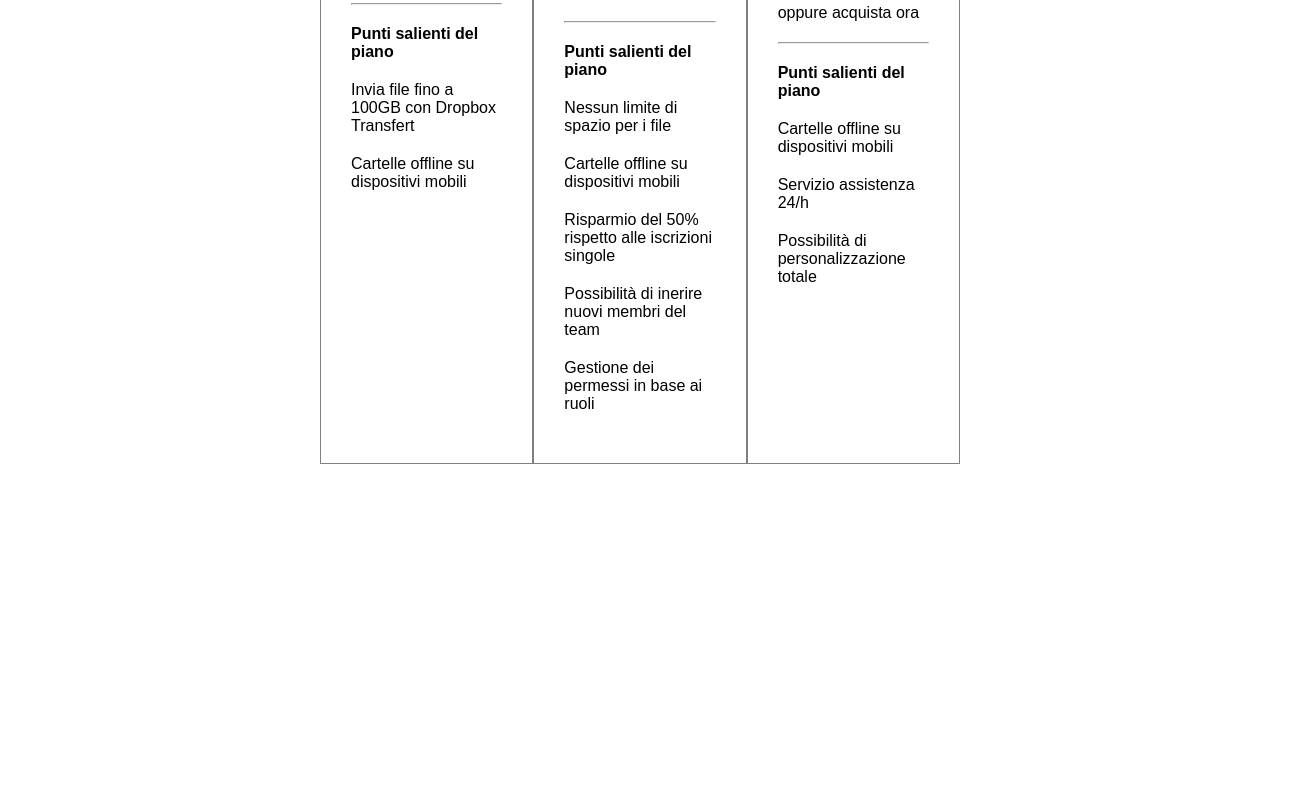
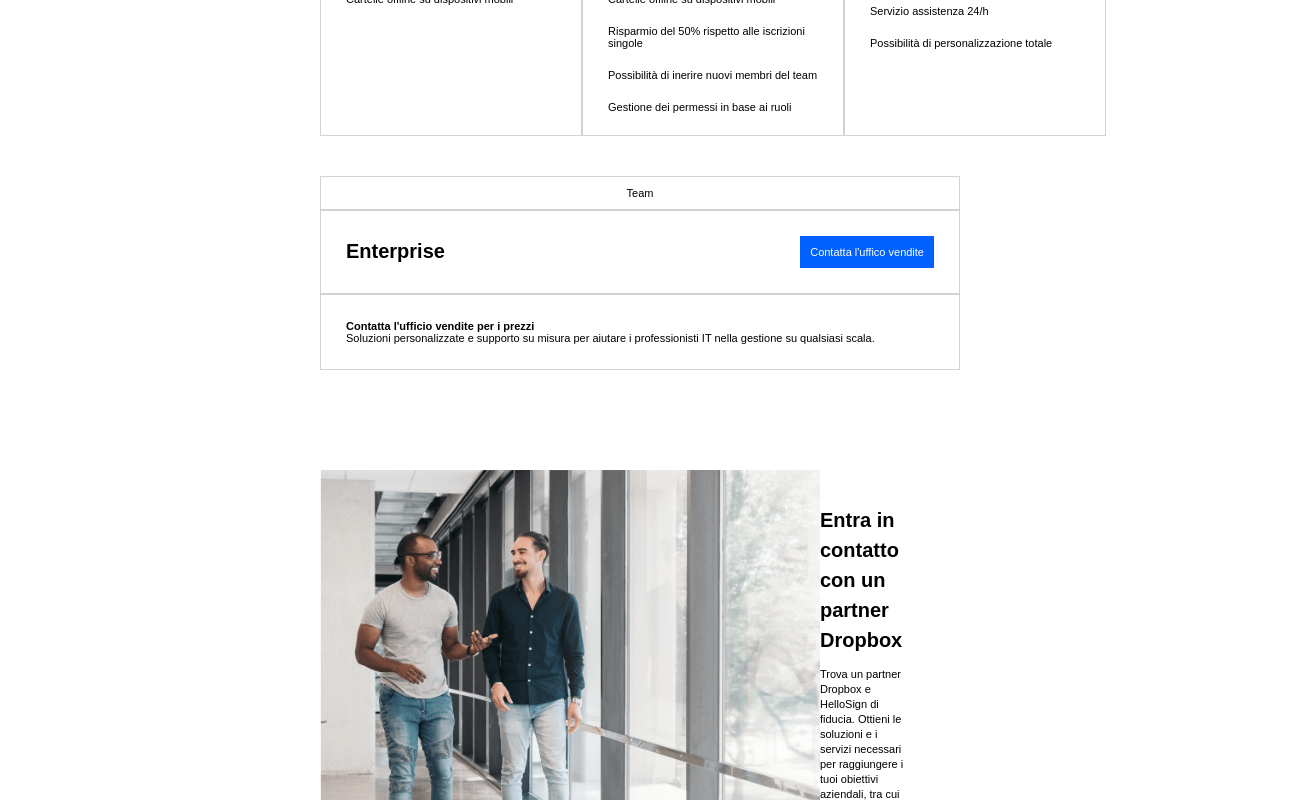
Before and after one commit to adricosmicfox/htmlcss-dropbox, a plain HTML site: page index.html in a window 1280 px wide. Shown: the part 1360-2160 px from the top of the page, 1310 px wide, since content can reach past the window. Before the commit the page ends 1824 px from the top, so only its background shows below. Drawn offline with Linux system fonts and the light colour scheme.

Commit message:
adjustments to the middle part, added section with first benefit

```diff
--- a/css/style.css
+++ b/css/style.css
@@ -90,9 +90,15 @@ h1 {
     margin-top: 100px;
 }
 
+
+/* main section with plans */
+
+#planboxes :not(h3) {
+    font-size: 11px;
+}
+
 .radio {
     margin-top: 40px;
-
 }
 
 label {
@@ -101,10 +107,10 @@ label {
 }
 
 .planbox {
-    width: 200px;
-    border: solid gray 1px;
-    padding: 30px;
-    margin-top: 40px;
+    width: 210px;
+    height: 520px;
+    border: solid lightgray 1px;
+    padding: 25px;
 }
 
 .planbox>* {
@@ -112,10 +118,79 @@ label {
 }
 
 .forwho {
-    border: solid gray 1px;
+    border: solid lightgray 1px;
+    text-align: center;
+    padding: 10px;
+    margin-top: 40px;
 }
 
 #planchoice {
     display: flex;
     justify-content: space-between;
 }
+
+.hrcards {
+    background-color: lightgray;
+    height: 1px;
+    border: none;
+    width: 40px;
+}
+
+h2 {
+    font-size: 33px;
+}
+
+h3 {
+    font-size: 20px;
+    line-height: 30px;
+}
+
+/* enterprise box */
+
+#enterprisebox {
+    border: solid lightgray 1px;
+    padding: 25px;
+    display: flex;
+    justify-content: space-between;
+}
+
+.prova {
+    display: flex;
+    flex-direction: column;
+}
+
+#enterpriseboxbottom {
+    border: solid lightgray 1px;
+    padding: 25px;
+    display: flex;
+    flex-direction: column;
+    justify-content: space-between;
+}
+
+#twoguys {
+    width: 500px;
+}
+
+#section-right-text {
+    padding-top: 100px;
+    padding-bottom: 100px;
+    display: flex;
+    justify-content: space-between;
+}
+
+#container-partner {
+    padding-right: 70px;
+    margin-top: 35px;
+    height: 150px;
+    width: 250px;
+}
+
+#p-partner {
+    line-height: 15px;
+    margin-top: 12px;
+}
+
+
+/* section with dropbox benefits */
+
+.benefitcard {}
--- a/index.html
+++ b/index.html
@@ -76,10 +76,13 @@
             <label for="Fatturazione annuale"> Fatturazione annuale</label>
         </section>
 
-        <section>
+        <section id="planboxes">
             <div id="planchoice">
+
+                <!-- Professional plan -->
+                <div>
+                    <p class="forwho">Singolo</p>
                     <div class="planbox">
-                    <p class="forwho">Singolo</p>
                         <h3>Professional</h3>
                         <h4>€ 12.00</h4>
                         <p>/mese</p>
@@ -88,16 +91,18 @@
                         <p>Funzioni di produttività premium e condivisione file semplice e sicura</p>
                         <button>Prova gratis per 30 giorni</button>
                         <p>oppure acquista ora</p>
-                    <hr>
+                        <hr class="hrcards">
                         <h4>Punti salienti del piano</h4>
                         <p>Invia file fino a 100GB con Dropbox Transfert</p>
                         <p>Cartelle offline su dispositivi mobili</p>
                     </div>
+                </div>
 
 
-
+                <!-- Advanced plan -->
+                <div>
+                    <p class="forwho">Team</p>
                     <div class="planbox">
-                    <p class="forwho">Team</p>
                         <h3>Advanced</h3>
                         <h4>€ 18.00</h4>
                         <p>/utente/mese</p>
@@ -106,7 +111,7 @@
                         <p>Sofisticate funzioni di controllo e per tenere al sicuro tutti i file del tuo team</p>
                         <button>Prova gratis per 30 giorni</button>
                         <p>oppure acquista ora</p>
-                    <hr>
+                        <hr class="hrcards">
                         <h4>Punti salienti del piano</h4>
                         <p>Nessun limite di spazio per i file</p>
                         <p>Cartelle offline su dispositivi mobili</p>
@@ -114,31 +119,59 @@
                         <p>Possibilità di inerire nuovi membri del team</p>
                         <p>Gestione dei permessi in base ai ruoli</p>
                     </div>
+                </div>
 
 
+                <!-- Enterprise plan -->
+                <div>
+                    <p class="forwho">Azienda</p>
                     <div class="planbox">
-                    <p class="forwho">Azienda</p>
-                    <h3>Professional</h3>
+                        <h3>Enterprise</h3>
                         <h4>Contattaci</h4>
                         <p>-</p>
-                    <p>1o o più utenti</p>
+                        <p>10 o più utenti</p>
                         <p>Soluzioni personalizzabili per la tua azienda</p>
                         <p>Assistenza personalizzata per aiutare gli amministratori in una gestione su larga scala</p>
                         <button>Contattaci</button>
                         <p>oppure acquista ora</p>
-                    <hr>
+                        <hr class="hrcards">
                         <h4>Punti salienti del piano</h4>
                         <p>Cartelle offline su dispositivi mobili</p>
                         <p>Servizio assistenza 24/h</p>
                         <p>Possibilità di personalizzazione totale</p>
                     </div>
-
+                </div>
 
 
             </div>
 
+            <!-- enterprise info box -->
+            <div>
+                <p class="forwho">Team</p>
+                <div class="prova">
+                    <div id="enterprisebox">
+                        <h3>Enterprise</h3>
+                        <button>Contatta l'uffico vendite</button>
+                    </div>
+                    <div id="enterpriseboxbottom">
+                        <h4>Contatta l'ufficio vendite per i prezzi</h4>
+                        <p>Soluzioni personalizzate e supporto su misura per aiutare i professionisti IT nella gestione
+                            su
+                            qualsiasi scala.</p>
+                    </div>
+                </div>
+            </div>
 
-
+            <div id="section-right-text">
+                <img id="twoguys" src="/img/partner.png" alt="">
+                <div id="container-partner">
+                    <h3>Entra in contatto con un partner Dropbox</h3>
+                    <p id="p-partner">Trova un partner Dropbox e HelloSign di fiducia. Ottieni le soluzioni e i servizi
+                        necessari per
+                        raggiungere i tuoi obiettivi aziendali, tra cui implementazione, integrazione, gestione e
+                        supporto continui.</p>
+                </div>
+            </div>
 
         </section>
 
@@ -149,6 +182,16 @@
     <!-- section with dropbox benefits -->
 
     <section>
+        <h2>Esegui più operazioni con Dropbox Business</h2>
+
+        <div class="benefitcard">
+            <img src="/img/business-feature-switching-tools.png" alt="immagine cartella file">
+            <h3>Passa di meno da uno strumento all'altro</h3>
+            <p>POrta a termine le attività quotidiane con un solo strumento. Crea, modifica e condividi contenuti cloud
+                da Documenti, Fogli e Presentazioni di Google, file Microsoft Office e Dropbox Paper direttamente da
+                Dropbox.</p>
+        </div>
+
 
     </section>
 
@@ -160,6 +203,8 @@
 
 <section>
 
+
+    <!-- FLEXBOX GRID???? -->
 
 </section>
 
```
Lines whose indentation alone changed are shown as unchanged.
